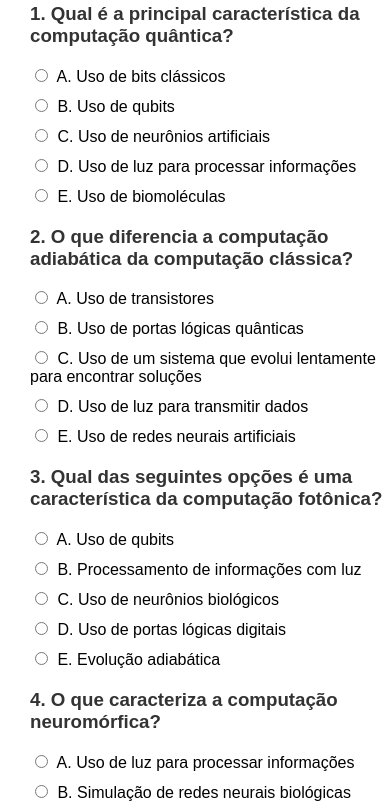
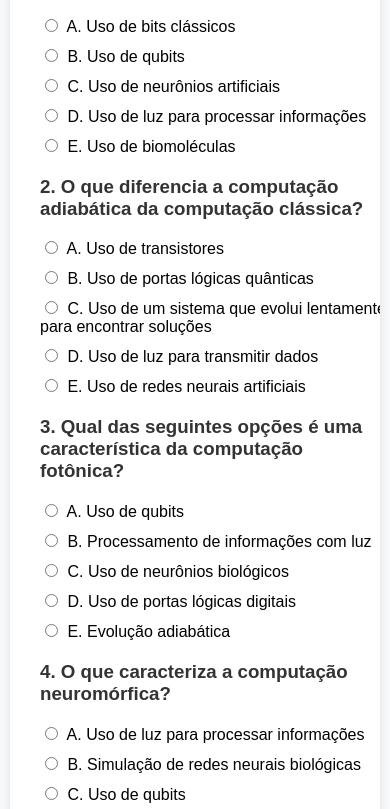
Before and after one commit to RAVELLSL/lista-de-exercicios-sistemadeclassificacaocomputacional, a plain HTML site: page index.html in a window 390 px wide. Shown: the part 231-1040 px from the top of the page. Drawn offline with Linux system fonts and the light colour scheme.

Commit message:
Update index.html

```diff
--- a/index.html
+++ b/index.html
@@ -162,6 +162,7 @@ button:hover {
         flex-direction: column;
         padding: 10px;
         overflow-x: hidden;
+        margin: 0 10px; /* Ajuste para margens laterais iguais */
     }
 
     .sidebar {
@@ -187,6 +188,7 @@ button:hover {
         width: 90%;
     }
 }
+
 
 </style>
 </head>
```
